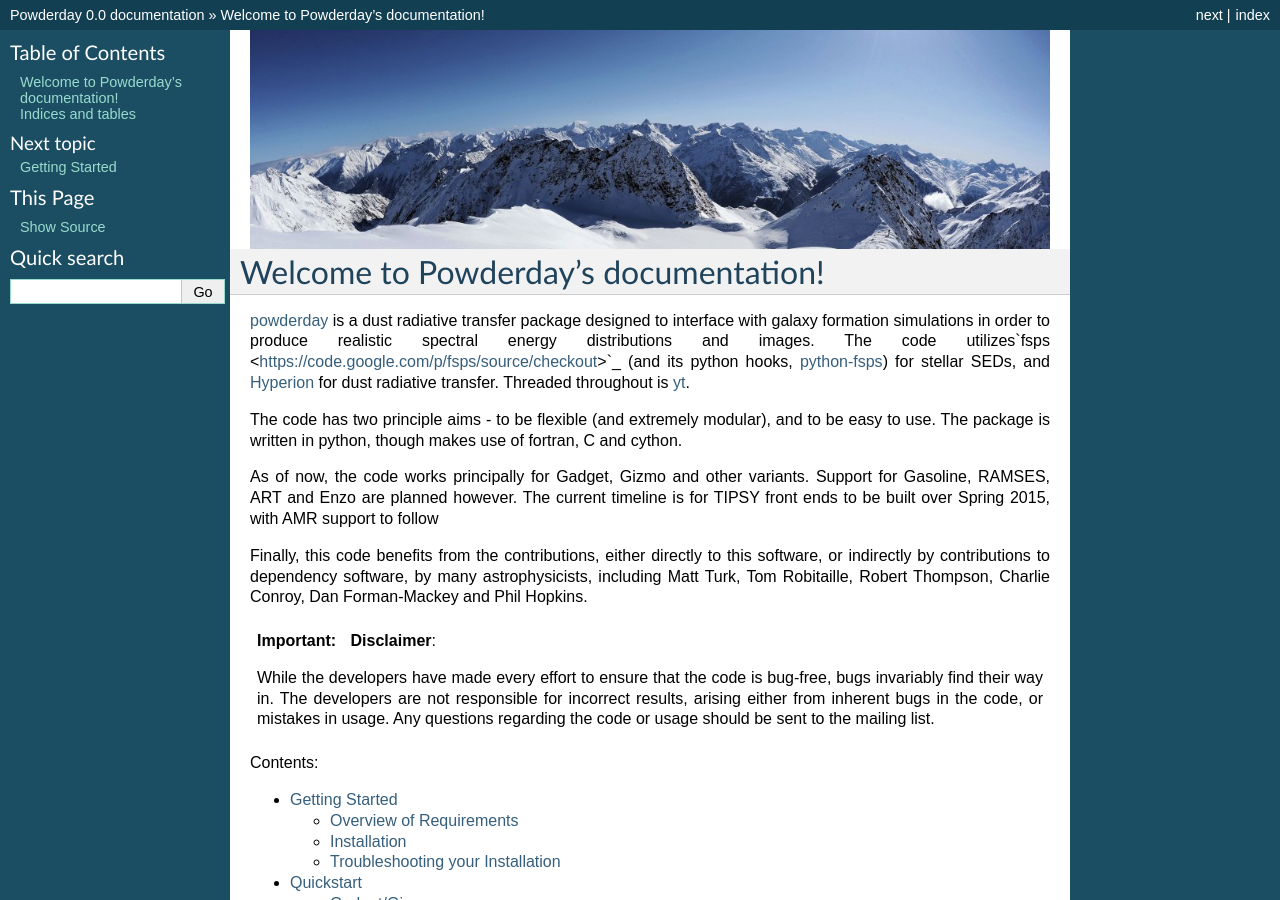
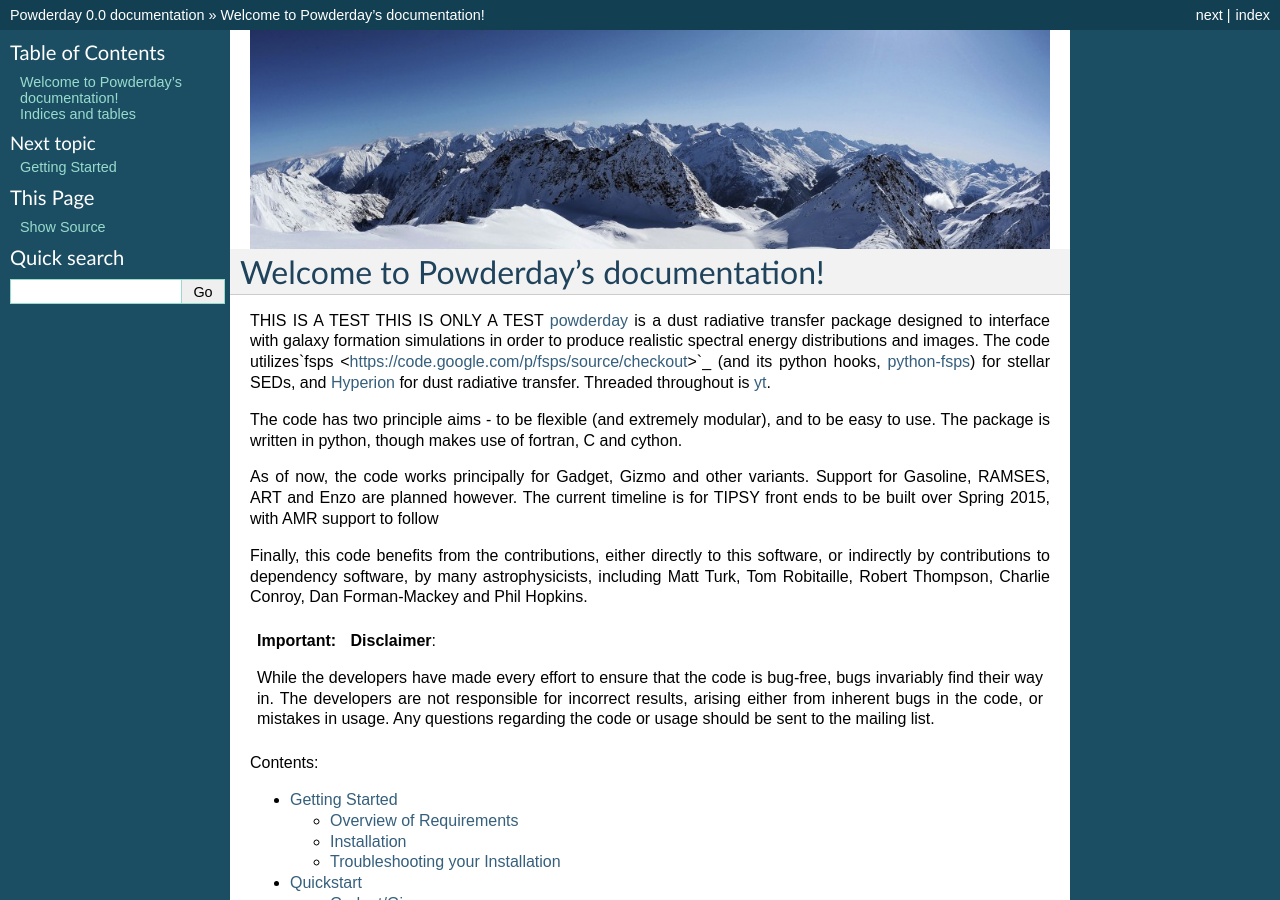
Before and after one commit to dnarayanan/powderday, a Sphinx documentation site: the page built from docs/index.rst, in a window 1280 px wide and 900 px high. Built offline with Sphinx 7.4.7, drawn with Linux system fonts in a browser that asks for light colours.

Commit message:
test push to docs to get them to write at all

```diff
--- a/docs/index.rst
+++ b/docs/index.rst
@@ -9,7 +9,7 @@
 
 Welcome to Powderday's documentation!
 =====================================
-
+THIS IS A TEST THIS IS ONLY A TEST
 `powderday <https://bitbucket.org/desika/powderday>`_ is a dust
 radiative transfer package designed to interface with galaxy formation
 simulations in order to produce realistic spectral energy
```
